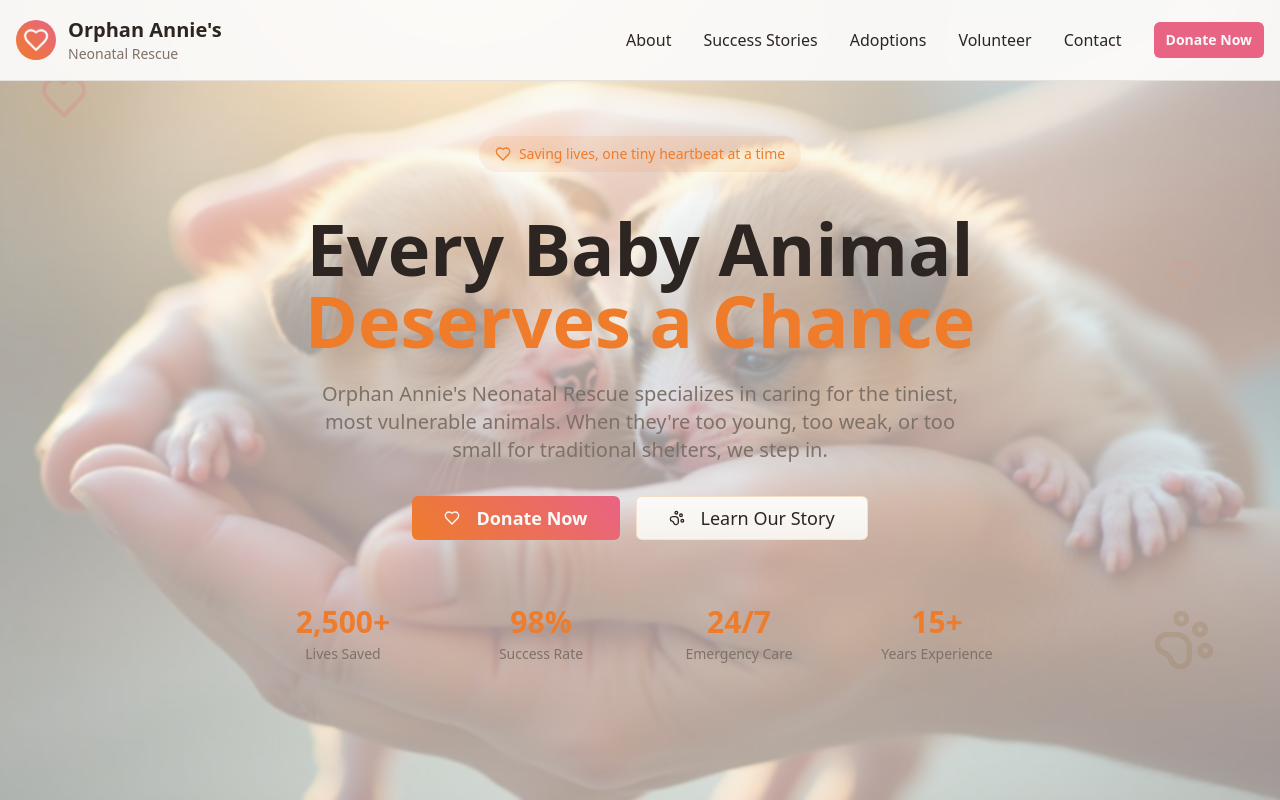
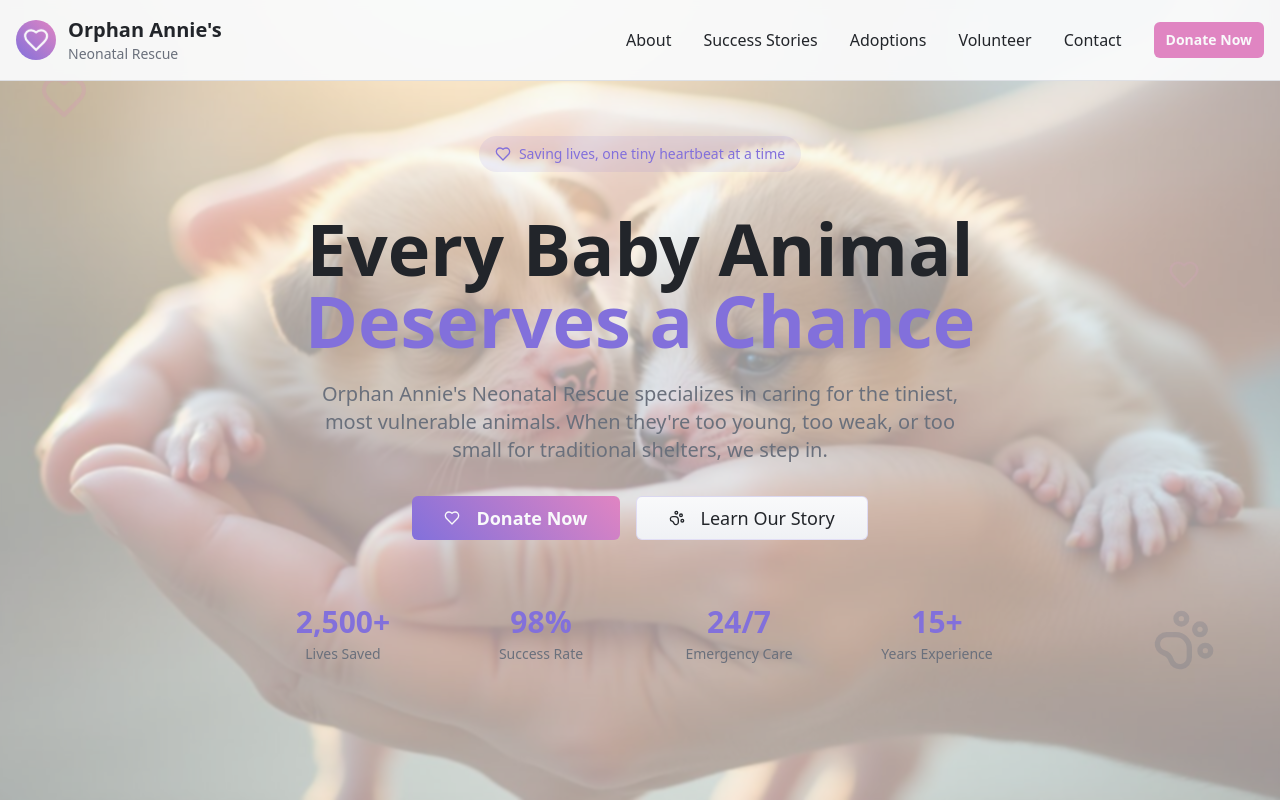
Before and after one commit to leecalcote/annies-neonatal-haven, a React (Vite) app: page / in a window 1280 px wide. Shown: the top 800 px of the page. Built offline with nearby package versions, Linux system fonts and the light colour scheme.

Commit message:
Refactor: Update color theme
Change color palette to use pinks, blues, and purples instead of orange and yellows for a more neutral theme.

```diff
--- a/src/index.css
+++ b/src/index.css
@@ -3,61 +3,61 @@
 @tailwind utilities;
 
 /* Orphan Annie's Neonatal Rescue Design System
-Warm, caring colors that convey trust and compassion for animal rescue.
+Soft, neutral colors with calming blues, purples, and gentle pinks for trust and compassion.
 All colors MUST be HSL.
 */
 
 @layer base {
   :root {
-    /* Warm cream background for comfort */
-    --background: 35 25% 98%;
-    --foreground: 25 15% 15%;
+    /* Soft neutral background for comfort */
+    --background: 220 15% 98%;
+    --foreground: 220 10% 15%;
 
-    /* Soft card styling */
-    --card: 35 30% 96%;
-    --card-foreground: 25 15% 15%;
+    /* Gentle card styling */
+    --card: 220 20% 96%;
+    --card-foreground: 220 10% 15%;
 
-    --popover: 35 30% 96%;
-    --popover-foreground: 25 15% 15%;
+    --popover: 220 20% 96%;
+    --popover-foreground: 220 10% 15%;
 
-    /* Warm orange primary - caring and energetic */
-    --primary: 25 85% 55%;
-    --primary-foreground: 35 25% 98%;
+    /* Calming purple-blue primary - trust and care */
+    --primary: 250 60% 65%;
+    --primary-foreground: 220 15% 98%;
 
-    /* Soft blue secondary - trust and calm */
-    --secondary: 205 45% 75%;
-    --secondary-foreground: 25 15% 15%;
+    /* Soft lavender secondary - gentle and calm */
+    --secondary: 280 30% 85%;
+    --secondary-foreground: 220 10% 15%;
 
     /* Gentle muted tones */
-    --muted: 35 20% 92%;
-    --muted-foreground: 25 10% 45%;
+    --muted: 220 15% 92%;
+    --muted-foreground: 220 8% 45%;
 
-    /* Accent heart color - warm coral */
-    --accent: 15 80% 70%;
-    --accent-foreground: 35 25% 98%;
+    /* Accent heart color - soft rose pink */
+    --accent: 320 50% 75%;
+    --accent-foreground: 220 15% 98%;
 
     --destructive: 0 75% 60%;
-    --destructive-foreground: 35 25% 98%;
+    --destructive-foreground: 220 15% 98%;
 
-    --border: 35 15% 88%;
-    --input: 35 15% 88%;
-    --ring: 25 85% 55%;
+    --border: 220 12% 88%;
+    --input: 220 12% 88%;
+    --ring: 250 60% 65%;
 
     /* Custom rescue-themed colors */
-    --heart: 345 75% 65%;
-    --paw: 35 40% 40%;
+    --heart: 320 60% 70%;
+    --paw: 220 20% 40%;
     --success: 120 45% 55%;
     --warning: 45 85% 60%;
 
     /* Beautiful gradients */
-    --gradient-hero: linear-gradient(135deg, hsl(25, 85%, 55%) 0%, hsl(15, 80%, 70%) 50%, hsl(205, 45%, 75%) 100%);
-    --gradient-warm: linear-gradient(180deg, hsl(35, 25%, 98%) 0%, hsl(35, 30%, 95%) 100%);
-    --gradient-sunset: linear-gradient(45deg, hsl(25, 85%, 55%) 0%, hsl(345, 75%, 65%) 100%);
+    --gradient-hero: linear-gradient(135deg, hsl(250, 60%, 65%) 0%, hsl(280, 40%, 75%) 50%, hsl(320, 50%, 80%) 100%);
+    --gradient-warm: linear-gradient(180deg, hsl(220, 15%, 98%) 0%, hsl(220, 20%, 95%) 100%);
+    --gradient-sunset: linear-gradient(45deg, hsl(250, 60%, 65%) 0%, hsl(320, 60%, 70%) 100%);
 
     /* Elegant shadows */
-    --shadow-warm: 0 4px 20px -4px hsl(25, 85%, 55%, 0.15);
-    --shadow-soft: 0 2px 10px -2px hsl(25, 20%, 20%, 0.1);
-    --shadow-glow: 0 0 30px hsl(25, 85%, 55%, 0.2);
+    --shadow-warm: 0 4px 20px -4px hsl(250, 60%, 65%, 0.15);
+    --shadow-soft: 0 2px 10px -2px hsl(220, 20%, 20%, 0.1);
+    --shadow-glow: 0 0 30px hsl(250, 60%, 65%, 0.2);
 
     /* Smooth transitions */
     --transition-smooth: all 0.3s cubic-bezier(0.4, 0, 0.2, 1);
--- a/tailwind.config.ts
+++ b/tailwind.config.ts
@@ -112,7 +112,8 @@ export default {
 			backgroundImage: {
 				'gradient-hero': 'var(--gradient-hero)',
 				'gradient-warm': 'var(--gradient-warm)',
-				'gradient-sunset': 'var(--gradient-sunset)'
+				'gradient-sunset': 'var(--gradient-sunset)',
+				'gradient-soft': 'var(--gradient-warm)'
 			}
 		}
 	},
```
